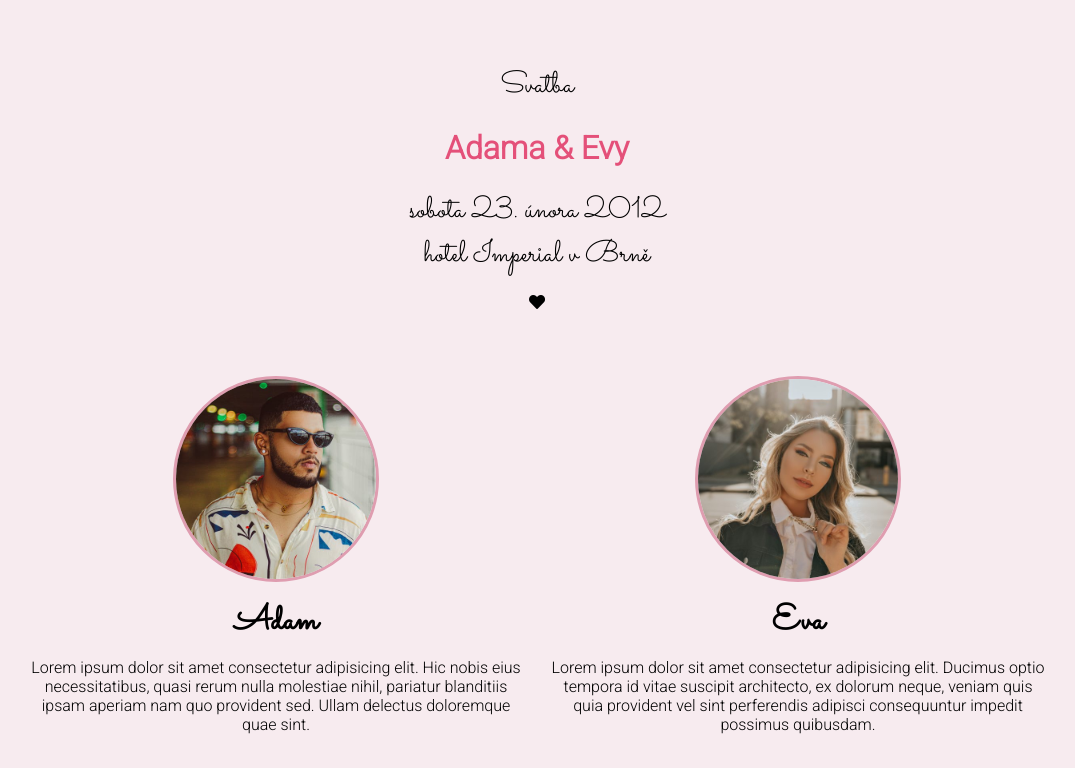
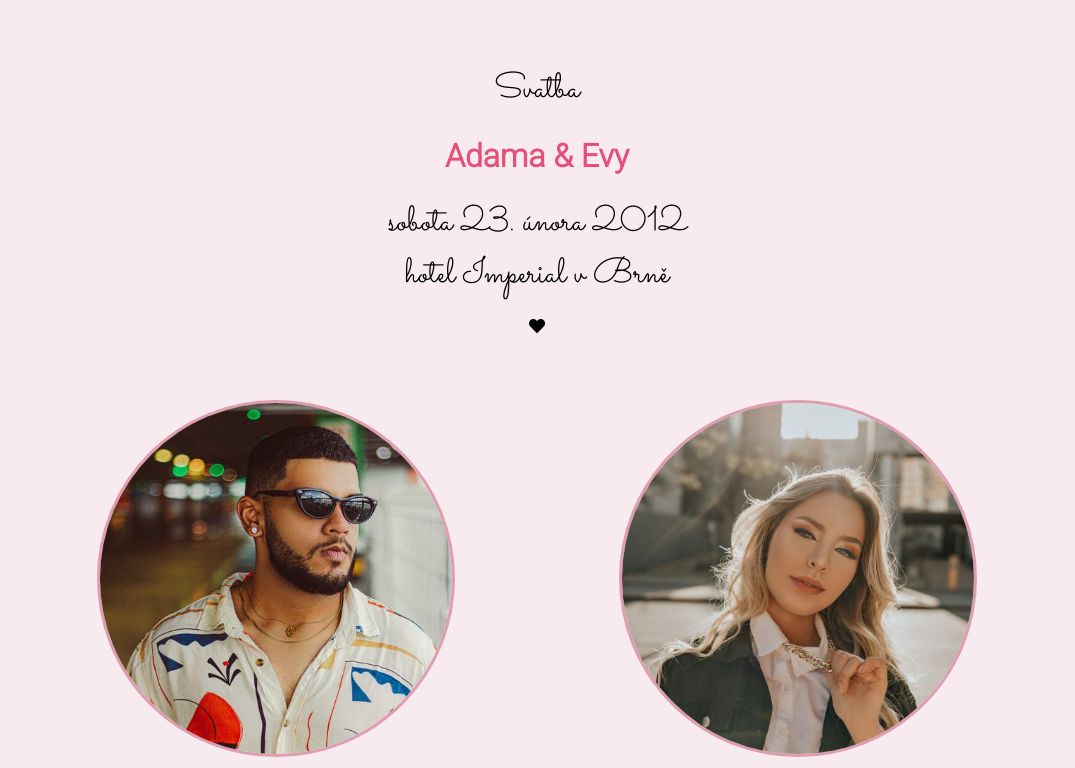
Before and after one commit to MarieJungova/svatba-adam-eva, a plain HTML site: page index.html in a window 1280 px wide. Shown: the top 768 px of the page, without its empty margins (103-1178 px from the left). Drawn offline with Linux system fonts and the light colour scheme; a web font is replaced by a local one.

Commit message:
zvětšení font u heder_text + nastavení max-width u fotek v představení

```diff
--- a/style.css
+++ b/style.css
@@ -13,7 +13,7 @@ header{
 
 .header_text{
    font-family: 'Sacramento', cursive;
-   font-size: 30px;
+   font-size: 35px;
    margin: 0;
 }
 
@@ -22,7 +22,7 @@ header{
 .rande_foto img,
 .poznani_foto img,
 .zadost_foto img{
-    max-width: 200px;
+    max-width: 70%;
     border-radius: 50%;
     border: 3px solid #df9db0;
 }
```
